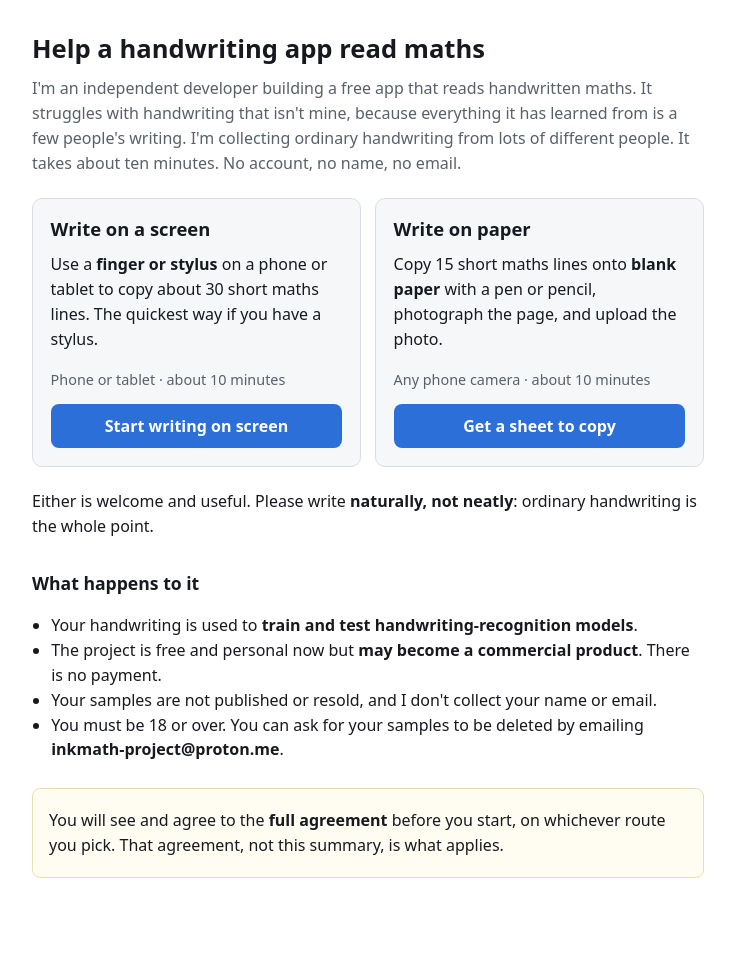
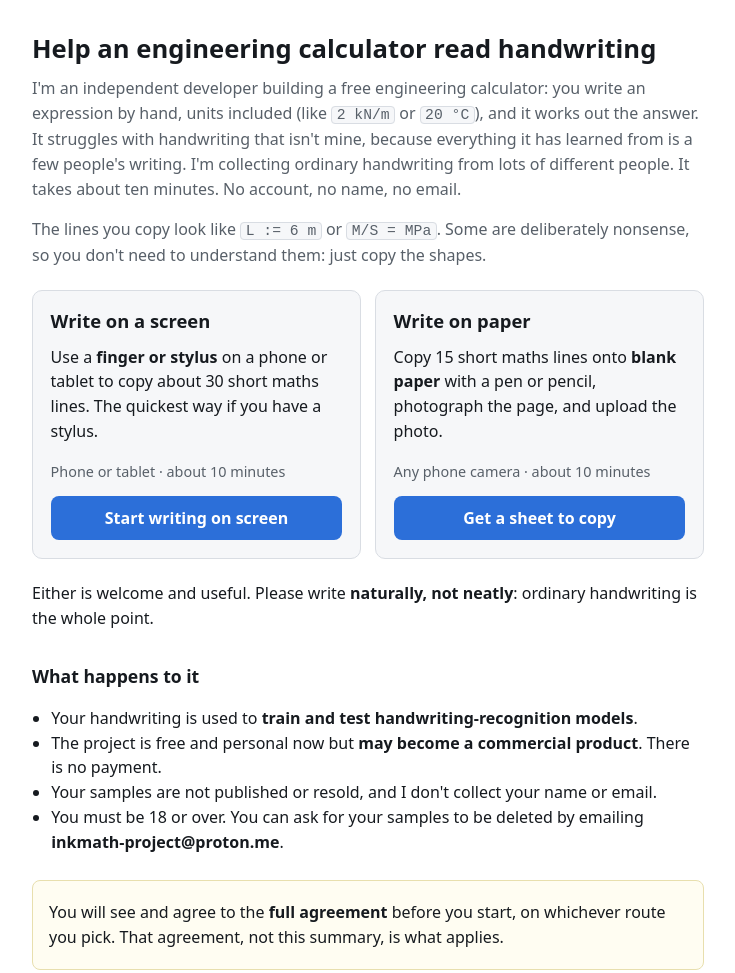
Before and after one commit to inkmath-project/inkmath-project.github.io, a plain HTML site: page index.html in a window 1280 px wide. Shown: the whole page, without its empty margins (272-1007 px from the left). Before the commit the page ends 926 px from the top, so only its background shows below. Drawn offline with Linux system fonts and the light colour scheme.

Commit message:
Describe the project as an engineering calculator that reads units

```diff
--- a/index.html
+++ b/index.html
@@ -1,7 +1,7 @@
 <!doctype html>
 <html lang="en"><head><meta charset="utf-8">
 <meta name="viewport" content="width=device-width, initial-scale=1">
-<title>Help a handwriting app read maths</title>
+<title>Help an engineering calculator read handwriting</title>
 <style>:root { color-scheme: light dark; --bg:#fff; --fg:#161a1f; --mut:#586069; --card:#f6f7f9;
         --line:#d9dde3; --acc:#2c6fd9; --accfg:#fff; --note:#fffdf2; --noteline:#e8dfae }
 @media (prefers-color-scheme: dark) {
@@ -12,6 +12,8 @@ body { font: 16px/1.55 system-ui, sans-serif; background: var(--bg); color: var(
 h1 { font-size: 1.6em; margin: .2em 0 .3em }
 h2 { font-size: 1.1em; margin: 1.8em 0 .5em }
 .lede { color: var(--mut); margin-top: 0 }
+code { background: var(--card); border: 1px solid var(--line); border-radius: 4px;
+       padding: 0 .3em; font-size: .92em; white-space: nowrap }
 .choices { display: grid; gap: 14px; margin: 1.4em 0 }
 @media (min-width: 36em) { .choices { grid-template-columns: 1fr 1fr } }
 .card { background: var(--card); border: 1px solid var(--line); border-radius: 10px;
@@ -26,12 +28,16 @@ a.go:focus-visible { outline: 3px solid var(--fg); outline-offset: 2px }
         padding: .2em 1em; margin-top: 1.6em }
 ul { padding-left: 1.2em }
 </style></head><body>
-<h1>Help a handwriting app read maths</h1>
-<p class="lede">I'm an independent developer building a free app that reads
-handwritten maths. It struggles with handwriting that isn't mine, because
-everything it has learned from is a few people's writing. I'm collecting
-ordinary handwriting from lots of different people. It takes about ten minutes.
-No account, no name, no email.</p>
+<h1>Help an engineering calculator read handwriting</h1>
+<p class="lede">I'm an independent developer building a free engineering
+calculator: you write an expression by hand, units included (like
+<code>2 kN/m</code> or <code>20 °C</code>), and it works out the answer. It
+struggles with handwriting that isn't mine, because everything it has learned
+from is a few people's writing. I'm collecting ordinary handwriting from lots of
+different people. It takes about ten minutes. No account, no name, no email.</p>
+<p class="lede">The lines you copy look like <code>L := 6 m</code> or
+<code>M/S = MPa</code>. Some are deliberately nonsense, so you don't need to
+understand them: just copy the shapes.</p>
 
 <div class="choices">
   <div class="card">
```
